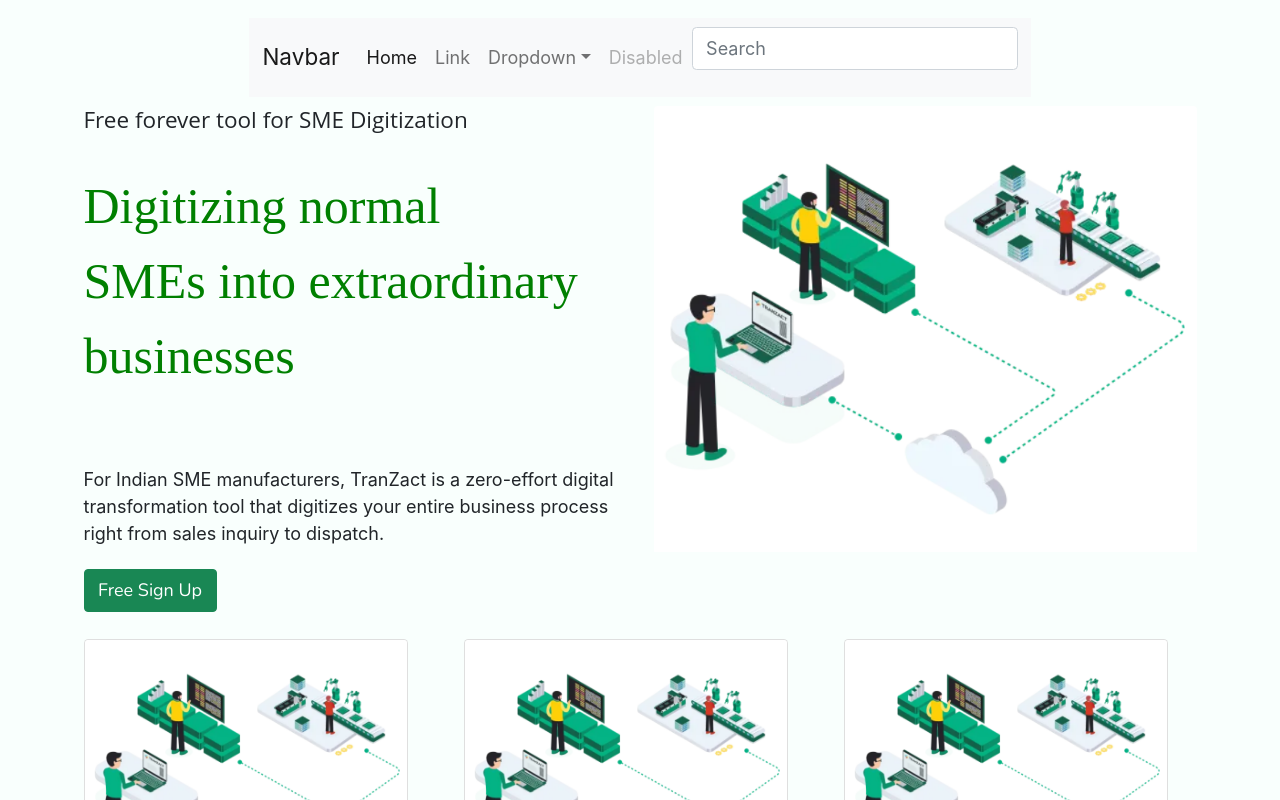
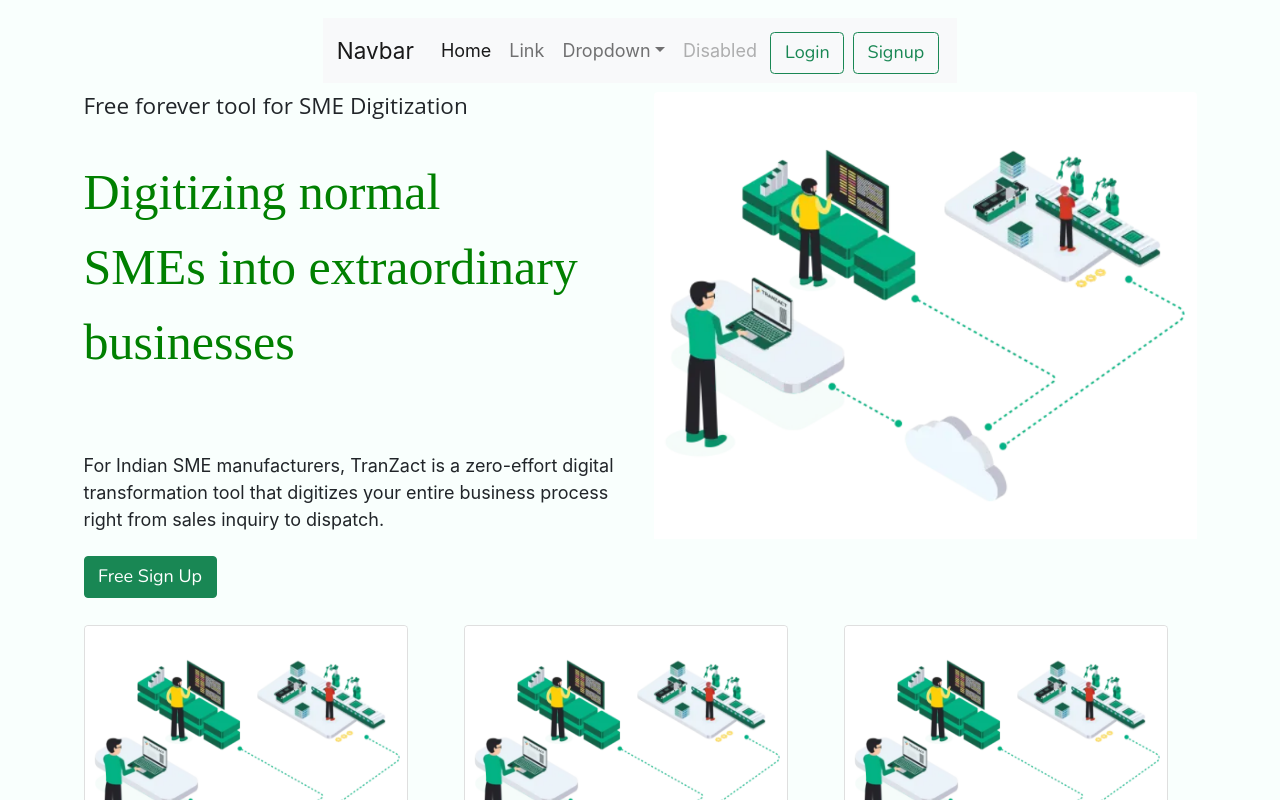
Before and after one commit to Pulak2001-cmd/India-Credit-client, a React (Create React App) app: page / in a window 1280 px wide. Shown: the top 800 px of the page. Built offline with nearby package versions, Linux system fonts and the light colour scheme.

Commit message:
css solved

```diff
--- a/src/Login.css
+++ b/src/Login.css
@@ -38,7 +38,7 @@
     background-color: rgb(255, 255, 255);
 }
 
-form {
+.login_form {
     display: flex;
     flex-direction: column;
     justify-content: space-evenly;
--- a/src/Register.css
+++ b/src/Register.css
@@ -38,7 +38,7 @@
     background-color: rgb(255, 255, 255);
 }
 
-form {
+.signup_form {
     display: flex;
     flex-direction: column;
     justify-content: space-evenly;
--- a/src/components/Header.js
+++ b/src/components/Header.js
@@ -1,6 +1,10 @@
 import React from 'react'
+import {Link} from 'react-router-dom';
 
 function Header() {
+  const logout =  ()=>{
+    localStorage.removeItem('authtoken')
+  }
   return (
     <div>
         <nav className="navbar navbar-expand-lg navbar-light bg-light">
@@ -33,8 +37,15 @@
         </li>
       </ul>
       <form class="d-flex">
-        <input class="form-control me-2" type="search" placeholder="Search" aria-label="Search"/>
-        {/* <button class="btn btn-outline-success" type="submit">Search</button> */}
+        {localStorage.getItem('authtoken')?
+        <>
+        <button class="btn btn-outline-primary mx-1" type="submit">My Profile</button>
+        <button class="btn btn-outline-primary mx-1" type="submit" onClick={logout}>Logout</button>
+        </> :
+        <>
+        <Link to="/login"><button class="btn btn-outline-success mx-1" type="submit">Login</button></Link>
+        <Link to="/signup"><button class="btn btn-outline-success mx-1" type="submit">Signup</button></Link>
+        </>  }
       </form>
     </div>
   </div>
--- a/src/components/Login.js
+++ b/src/components/Login.js
@@ -71,7 +71,7 @@
                 <section>
                     <p ref={errRef} className={errMsg ? "errmsg" : "offscreen"} aria-live="assertive">{errMsg}</p>
                     <h1>Sign In</h1>
-                    <form onSubmit={handleSubmit}>
+                    <form onSubmit={handleSubmit} className="login_form">
                         <label htmlFor="username">Username:</label>
                         <input
                             type="text"
--- a/src/components/Register.js
+++ b/src/components/Register.js
@@ -120,7 +120,7 @@
                 <section>
                     <p ref={errRef} className={errMsg ? "errmsg" : "offscreen"} aria-live="assertive">{errMsg}</p>
                     <h3>Register</h3>
-                    <form onSubmit={handleSubmit}>
+                    <form onSubmit={handleSubmit} className="signup_form">
                         <label htmlFor="username">
                             Username:
                             <FontAwesomeIcon icon={faCheck} className={validName ? "valid" : "hide"} />
```
